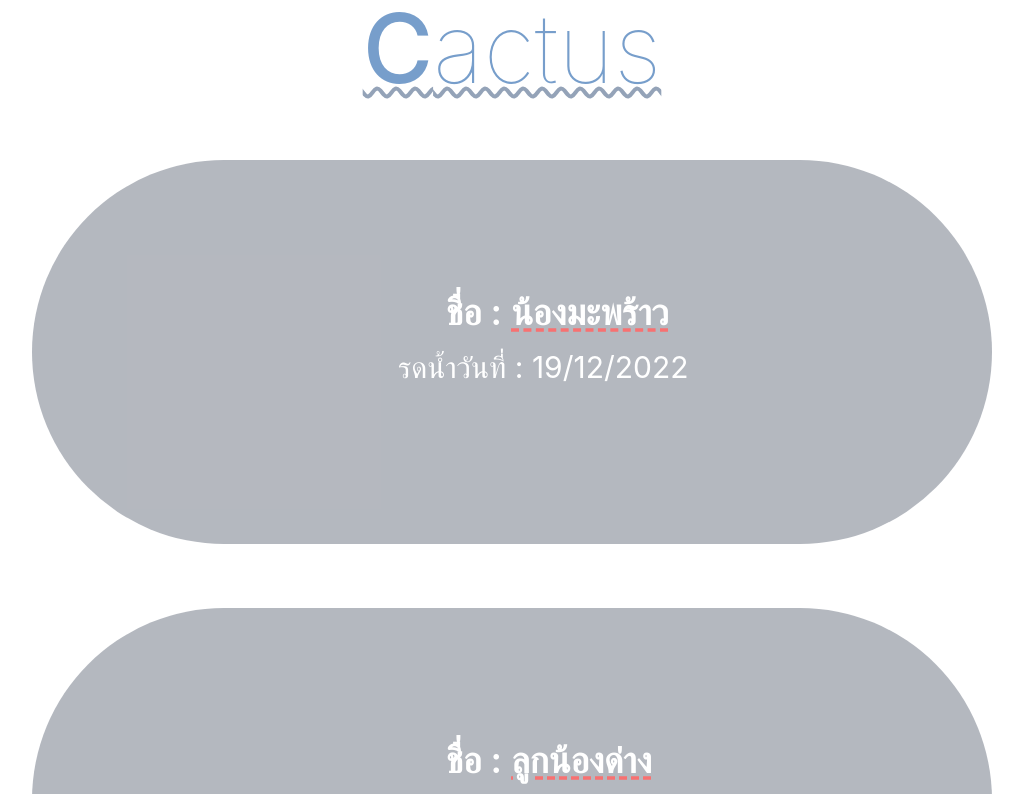
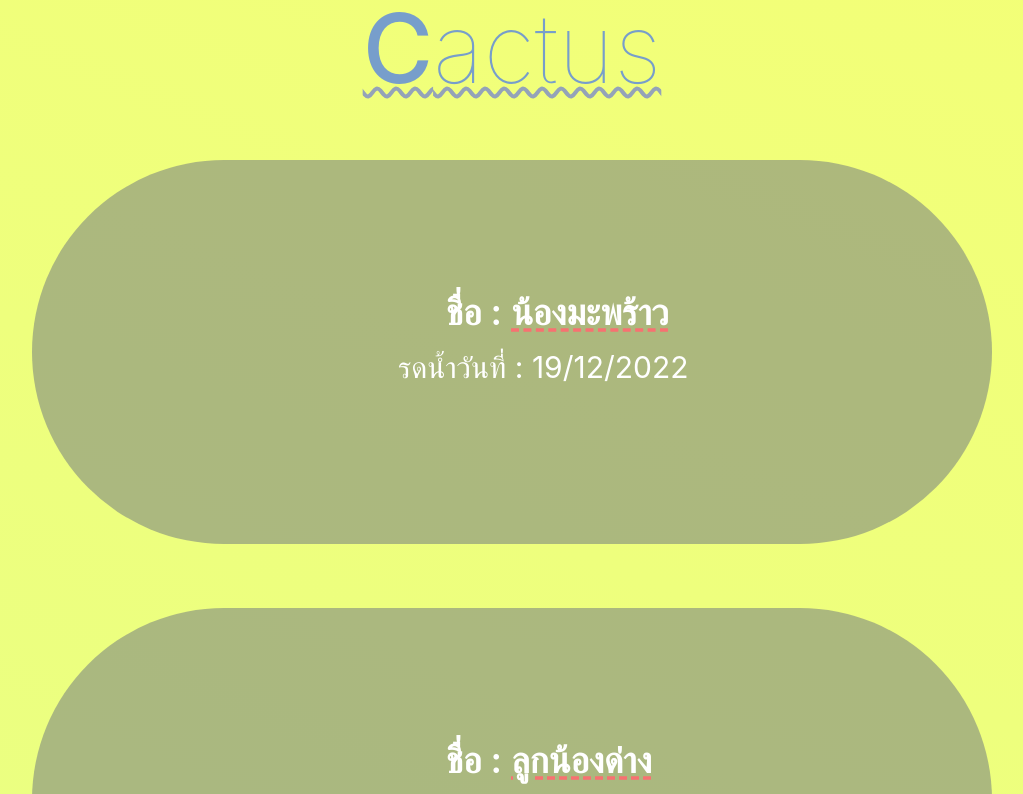
Before and after one commit to ChuBu0012/Watering_Cactus, a React (Create React App) app: page / in a window 1280 px wide. Shown: the top 794 px of the page, without its empty margins (128-1151 px from the left). Built offline with nearby package versions, Linux system fonts and the light colour scheme.

Commit message:
Update index.css

```diff
--- a/src/index.css
+++ b/src/index.css
@@ -9,6 +9,9 @@ body {
     sans-serif;
   -webkit-font-smoothing: antialiased;
   -moz-osx-font-smoothing: grayscale;
+  background: rgb(161,255,217);
+background: linear-gradient(22deg, rgba(161,255,217,1) 0%, rgba(243,255,119,1) 100%);
+
 }
 
 code {
```
